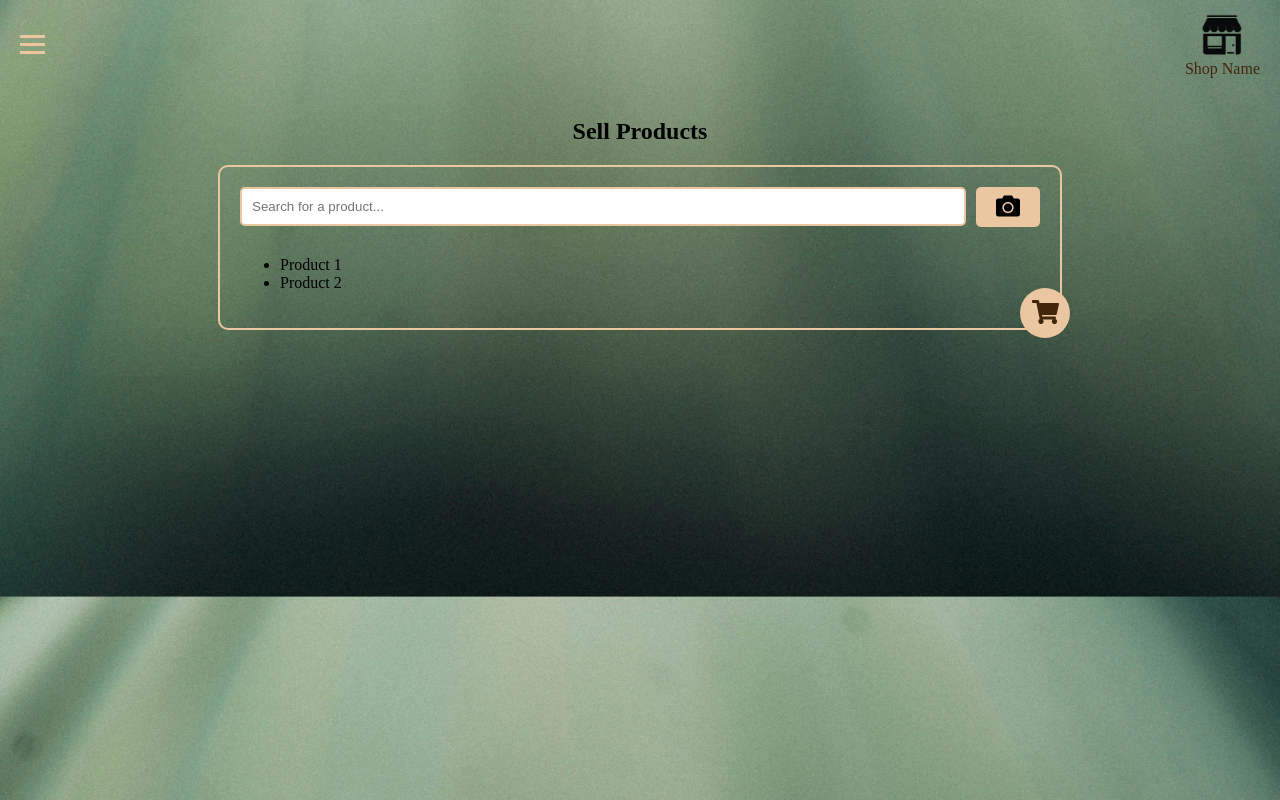
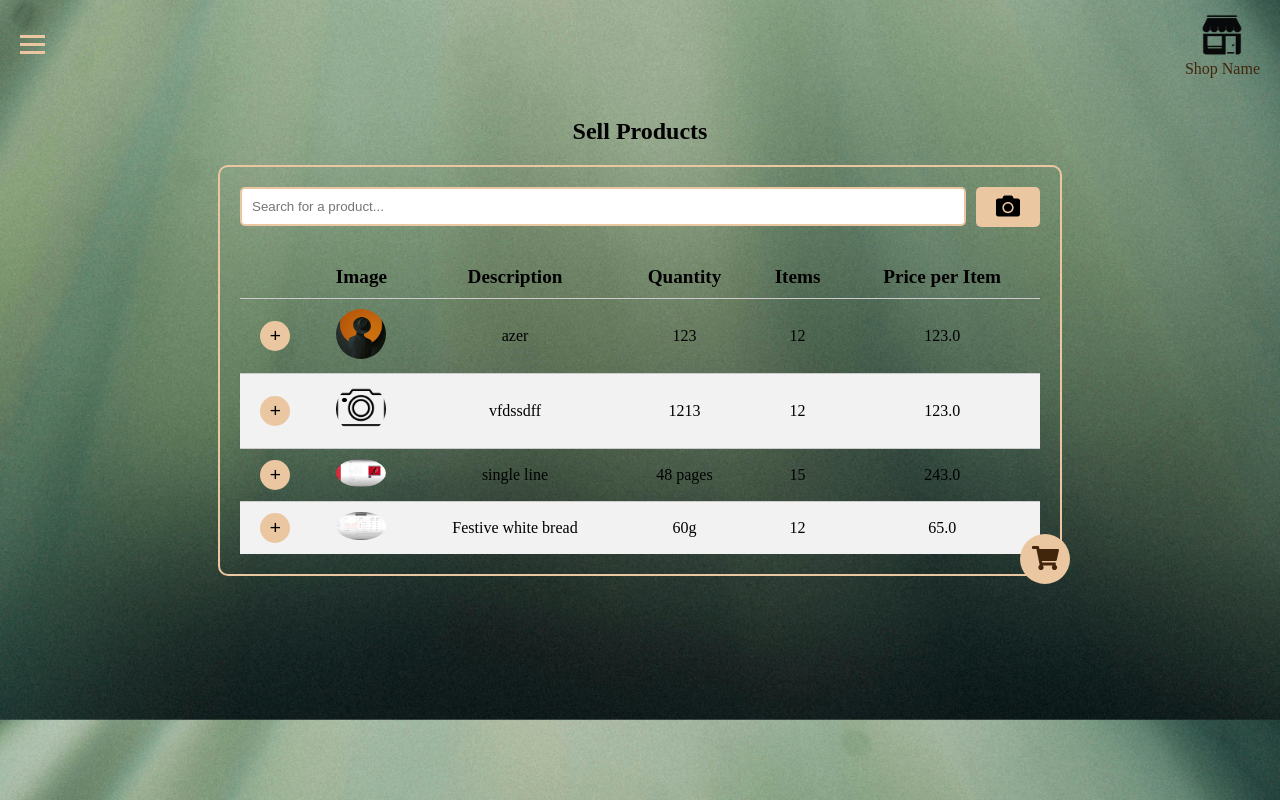
Before and after one commit to R-HYTE/Duka, a Flask app: page /sell in a window 1280 px wide. Run offline with Flask 3, Linux system fonts and the light colour scheme.

Commit message:
fix: Modify the cart

```diff
--- a/app/routes.py
+++ b/app/routes.py
@@ -103,4 +103,6 @@
 
 @app.route('/sell')
 def sell():
-    return render_template('sell.html')
+    # Fetch products from the database
+    products = Product.query.all()
+    return render_template('sell.html', products=products)
--- a/app/static/css/sell.css
+++ b/app/static/css/sell.css
@@ -45,6 +45,40 @@
 
 .sell-search button i {
   color: #42260c;
+}
+
+/* CSS for styling the product list table */
+.product-list {
+  width: 100%;
+  border-collapse: collapse;
+  margin-top: 20px;
+}
+
+.product-list th {
+  font-weight: bold;
+  font-size: 1.2em;
+  text-align: center;
+  padding: 10px;
+}
+
+.product-list td {
+  padding: 10px;
+  border-top: 1px solid #ccc;
+}
+
+.product-list td img {
+  max-width: 50px;
+  max-height: 50px;
+  border-radius: 50%;
+  object-fit: cover;
+}
+
+.product-list tbody tr:nth-child(even) {
+  background-color: #f2f2f2;
+}
+
+.product-list tbody td {
+  text-align: center;
 }
 
 /* Cart button */
@@ -143,3 +239,18 @@
 .checkout-button:hover {
   background-color: #cba077;
 }
+
+/* Style for the "+" button */
+.add-button {
+  background-color: #eac6a1;
+  border: none;
+  border-radius: 50%;
+  width: 30px;
+  height: 30px;
+  font-size: 1.2rem;
+  cursor: pointer;
+}
+
+.add-button:hover {
+  background-color: #cba077;
+}
--- a/app/static/js/app.js
+++ b/app/static/js/app.js
@@ -44,7 +44,6 @@
   var mainContent = document.querySelector('main');
   mainContent.classList.remove('main-blurred');
 }
-
 
 // Event listener for the New Shop button
 var newShopButton = document.getElementById('new-shop-button');
@@ -150,6 +149,7 @@
   var productList = document.querySelector('.product-list tbody');
   var newRow = document.createElement('tr');
   newRow.innerHTML = `
+    <td class="add-to-cart"><button class="add-button" onclick="addToCart(this)">+</button></td>
     <td><img src="${newProduct.image}" alt="Product Image"></td>
     <td>${newProduct.description}</td>
     <td>${newProduct.quantity}</td>
@@ -160,10 +160,70 @@
   productList.appendChild(newRow);
 }
 
+// Function to add item to the cart
+function addToCart(button) {
+  console.log("Adding item to cart...");
+  var row = button.parentNode.parentNode;
+  var description = row.cells[2].textContent;
+  var quantity = parseInt(row.cells[3].textContent);
+  var items = parseInt(row.cells[4].textContent);
+  var pricePerItem = parseFloat(row.cells[5].textContent);
+  var imageSrc = row.cells[1].querySelector('img').src;
 
-// Event listener for the Add Product form submission
-var addProductForm = document.getElementById('add-product-form');
-addProductForm.addEventListener('submit', handleAddProductFormSubmit);
+  console.log("Description:", description);
+  console.log("Quantity:", quantity);
+  console.log("Items:", items);
+  console.log("Price Per Item:", pricePerItem);
+  console.log("Image Source:", imageSrc);
+
+  // Check if there are items available
+  if (quantity > 0) {
+    console.log("Item added to cart!");
+    var cartItemList = document.querySelector('.cart .item-list');
+    var subtotalAmount = document.getElementById('subtotal-amount');
+
+    // Create a new cart item row
+    var newRow = document.createElement('div');
+    newRow.classList.add('cart-item');
+    newRow.innerHTML = `
+      <img src="${imageSrc}" alt="Product Image">
+      <div class="cart-item-details">
+        <div class="cart-item-description">${description}</div>
+        <button class="remove-button" onclick="removeFromCart(this)">Remove</button>
+        <div class="cart-item-price">${pricePerItem}</div>
+      </div>
+    `;
+    cartItemList.appendChild(newRow);
+
+    // Update subtotal
+    var subtotal = parseFloat(subtotalAmount.textContent);
+    subtotal += pricePerItem;
+    subtotalAmount.textContent = subtotal.toFixed(2);
+
+    // Update quantity and items
+    quantity -= 1;
+    items += 1;
+    row.cells[3].textContent = quantity;
+    row.cells[4].textContent = items;
+  } else {
+    alert('No more items available');
+  }
+}
+
+// Function to remove item from the cart
+function removeFromCart(button) {
+  var cartItem = button.parentNode.parentNode;
+  var price = parseFloat(cartItem.querySelector('.cart-item-price').textContent);
+  var subtotalAmount = document.getElementById('subtotal-amount');
+  var subtotal = parseFloat(subtotalAmount.textContent);
+
+  // Update subtotal
+  subtotal -= price;
+  subtotalAmount.textContent = subtotal.toFixed(2);
+
+  // Remove the cart item from the DOM
+  cartItem.parentNode.removeChild(cartItem);
+}
 
 // Function to close the add product form
 function closeAddProductForm() {
@@ -214,3 +274,11 @@
 if (fileInput) {
   fileInput.addEventListener('change', handleFileInputChange);
 }
+
+// Event listener for the "+" buttons
+var addButtonList = document.querySelectorAll('.add-button');
+addButtonList.forEach(function(button) {
+  button.addEventListener('click', function() {
+    addToCart(this); // Pass the button element as an argument
+  });
+});
--- a/app/templates/sell.html
+++ b/app/templates/sell.html
@@ -45,13 +45,36 @@
             <input type="text" id="search-input" placeholder="Search for a product...">
             <button onclick="takePicture()"><i class="fas fa-camera"></i></button>
           </div>
-
-          <div class="product-list">
-            <ul id="product-list">
-              <li>Product 1</li>
-              <li>Product 2</li>
-            </ul>
-          </div>
+          <table class="product-list">
+            <thead>
+              <tr>
+                <th></th>
+                <th>Image</th>
+                <th>Description</th>
+                <th>Quantity</th>
+                <th>Items</th>
+                <th>Price per Item</th>
+              </tr>
+            </thead>
+            <tbody>
+              {% for product in products %}
+              <tr>
+                <td class="add-to-cart"><button class="add-button">+</button></td>
+                <td>
+                  {% if product.image_path %}
+                    <img src="{{ url_for('uploaded_file', filename=product.image_path) }}" alt="Product Image">
+                  {% else %}
+                    <img src="{{ url_for('static', filename='images/default-image.png') }}" alt="Default Product Image">
+                  {% endif %}
+                </td>
+                <td>{{ product.description }}</td>
+                <td>{{ product.quantity }}</td>
+                <td>{{ product.items }}</td>
+                <td>{{ product.price_per_item }}</td>
+              </tr>
+              {% endfor %}
+            </tbody>
+          </table>
         </div>
       </div>
     </section>
```
Also changed, not shown: other parts of app/static/css/sell.css (+62 -0 lines), app/static/uploads/2024-02-28_2.png (added), app/static/uploads/2024-02-28_5.png (added), instance/app.db.
